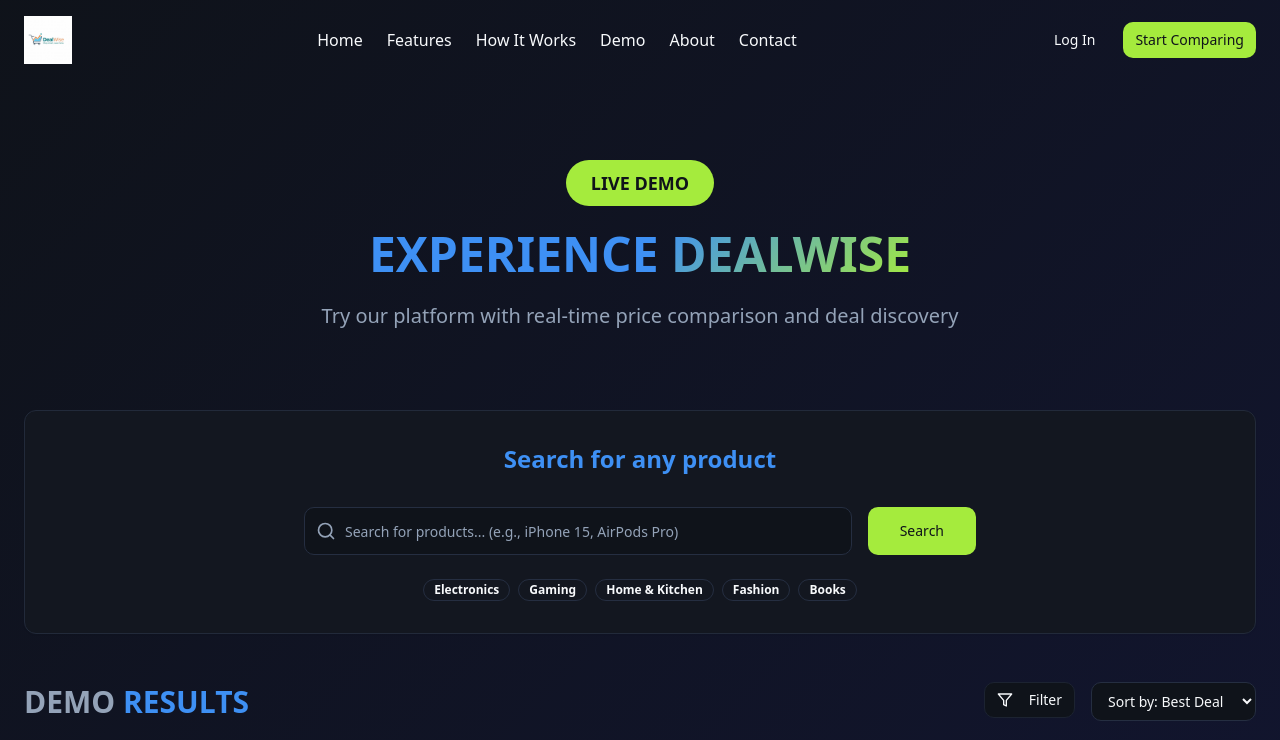
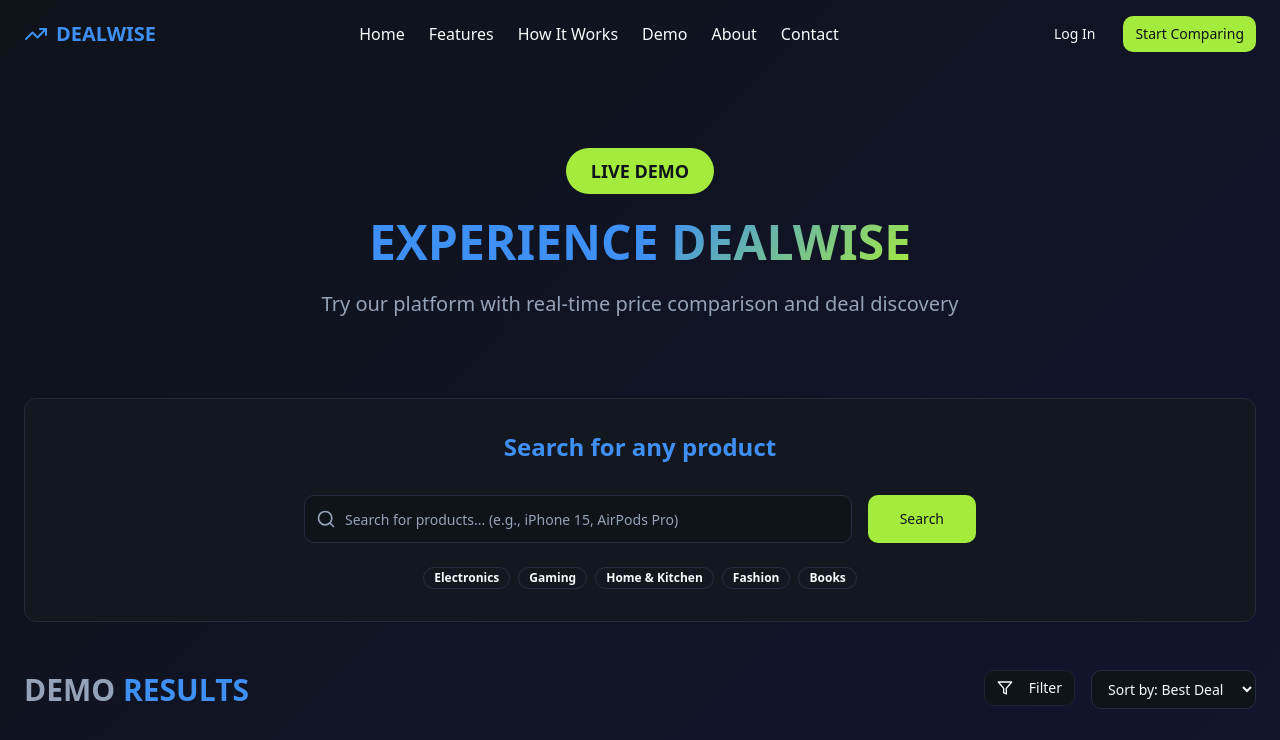
Before and after one commit to KrupPatel31/DealWise-Wisdom-in-Deals, a React (Vite) app: page /demo in a window 1280 px wide. Shown: the top 740 px of the page. Built offline with nearby package versions, Linux system fonts and the light colour scheme; grey boxes are pictures that could not be loaded; the HTML template or start-up script is replaced by a standard one.

Commit message:
Reverted to commit e40a23b7335da8e3f7489bb125d1699f03bdb6df

```diff
--- a/src/components/Header.tsx
+++ b/src/components/Header.tsx
@@ -1,16 +1,13 @@
 import { Button } from "@/components/ui/button";
+import { TrendingUp } from "lucide-react";
 import { Link } from "react-router-dom";
-import dealwiseLogo from "@/assets/dealwise-logo.jpg";
 
 export const Header = () => {
   return (
     <header className="w-full py-4 px-6 flex items-center justify-between">
-      <Link to="/" className="flex items-center">
-        <img
-          src={dealwiseLogo}
-          alt="DealWise - Shop smart, save more"
-          className="h-12 w-auto"
-        />
+      <Link to="/" className="flex items-center gap-2">
+        <TrendingUp className="h-6 w-6 text-primary" />
+        <span className="text-xl font-bold text-primary">DEALWISE</span>
       </Link>
 
       <nav className="hidden md:flex items-center gap-6">
```
Also changed, not shown: src/assets/dealwise-logo.jpg (deleted).
